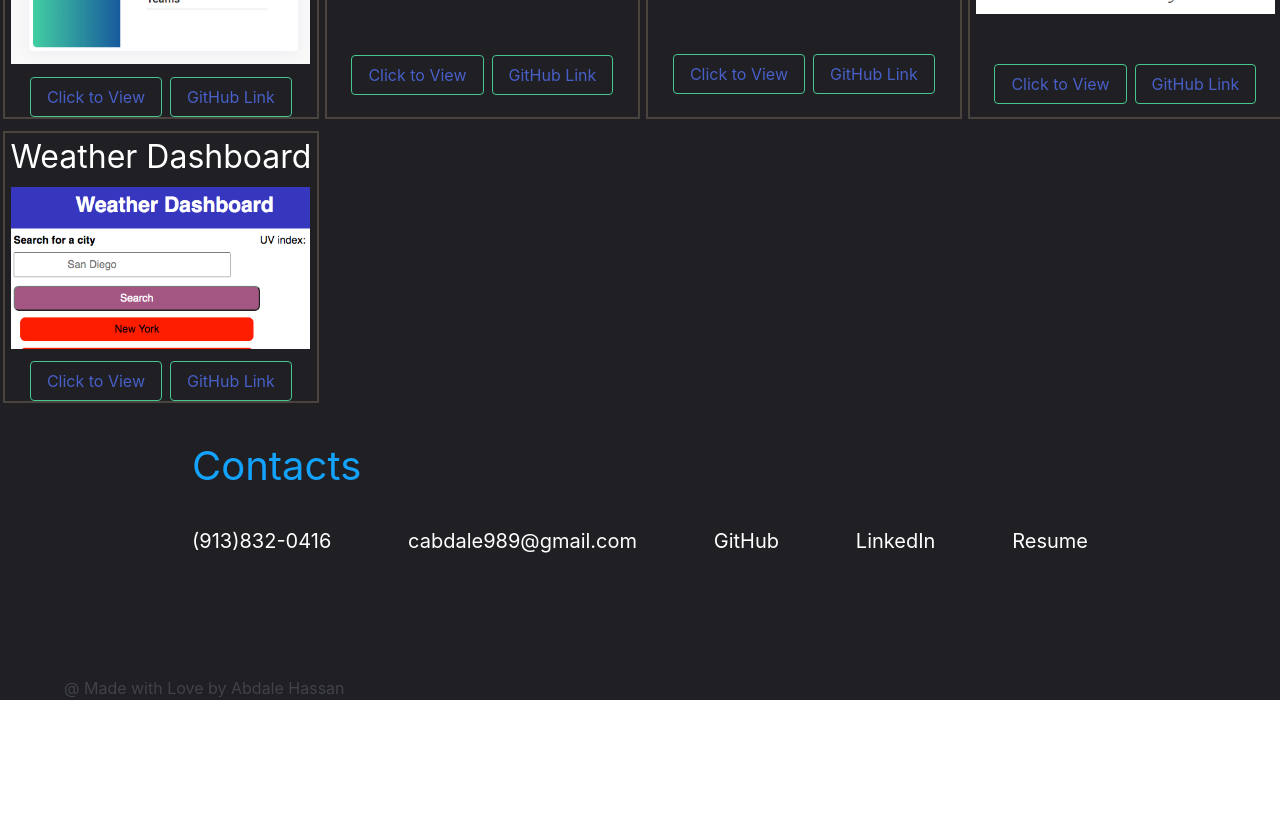
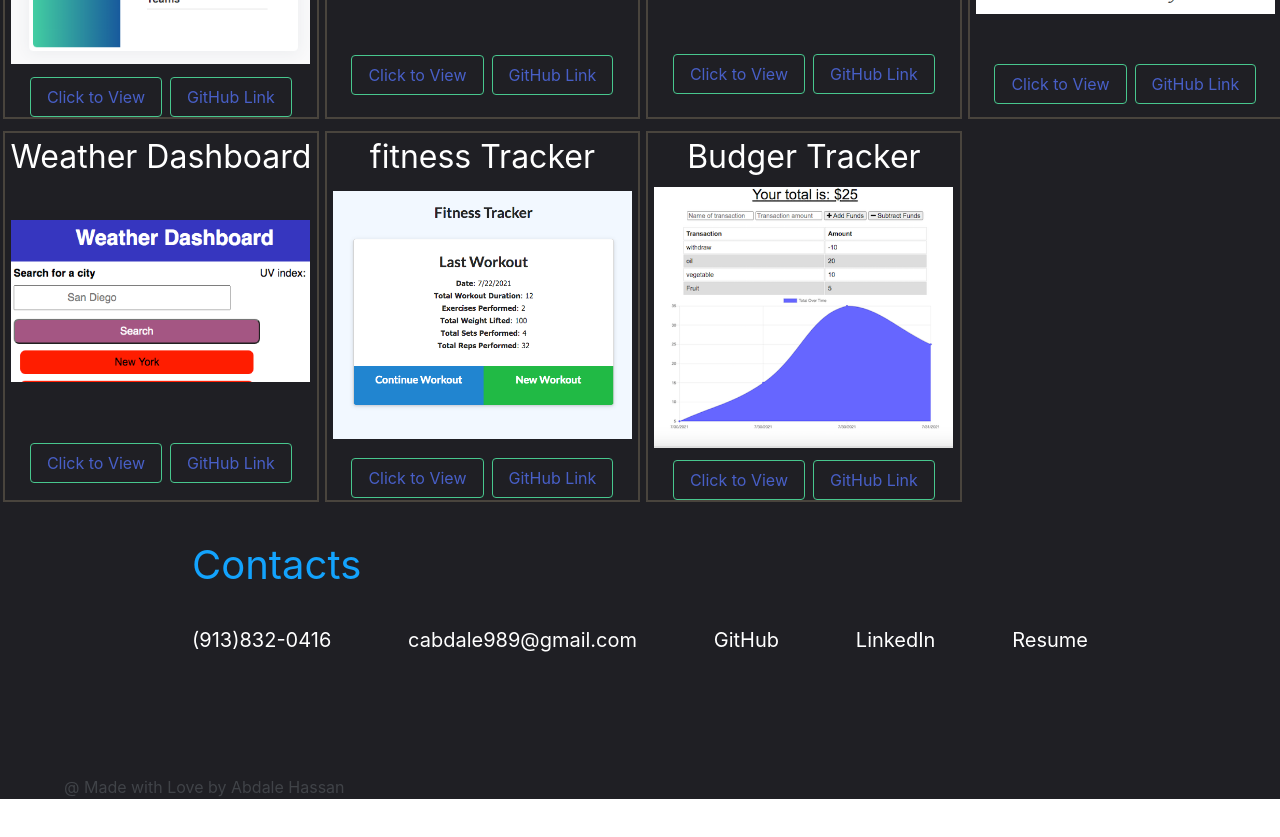
Before and after one commit to Abdale88/15_React_Portfolio, a React (Create React App) app in the folder react-portfolio/: page / in a window 1280 px wide. Shown: the part 1340-2177 px from the top of the page. Before the commit the page ends 2100 px from the top, so only its background shows below. Built offline with nearby package versions, Linux system fonts and the light colour scheme.

Commit message:
add two more projects

```diff
--- a/react-portfolio/src/components/Project.js
+++ b/react-portfolio/src/components/Project.js
@@ -7,6 +7,9 @@ import schedule from '../images/schedule.gif'
 import Weather from '../images/Weather.png'
 import project1 from '../images/project1.png'
 import resume from '../images/Resume1.pdf'
+import fitness_tracker from '../images/fitness_tracker.png'
+import budget_tracker from '../images/budget_tracker.png'
+
 
 function Project() {
   return (<div>
@@ -57,6 +60,24 @@ function Project() {
           <button class="button is-success is-outlined"><a href="https://github.com/Abdale88/06_Weather_Dashboard" target="_blank">GitHub Link</a></button>
        </div>
       </figure>
+
+      <figure>
+        <h2 class="is-size-3 has-text-white">fitness Tracker</h2>
+        <a href="https://workout-tracker-db.herokuapp.com/" target="_blank"><img src={fitness_tracker} alt="Weather dashboard"/></a>
+        <div class="buttons is-centered">
+          <button class="button is-success is-outlined"><a href="https://workout-tracker-db.herokuapp.com/" target="_blank">Click to View</a></button>
+          <button class="button is-success is-outlined"><a href="https://github.com/Abdale88/13_Workout_Tracker" target="_blank">GitHub Link</a></button>
+       </div>
+      </figure>
+
+      <figure>
+        <h2 class="is-size-3 has-text-white">Budger Tracker</h2>
+        <a href="https://db-budget-tracker.herokuapp.com/" target="_blank"><img src={budget_tracker} alt="Weather dashboard"/></a>
+        <div class="buttons is-centered">
+          <button class="button is-success is-outlined"><a href="https://db-budget-tracker.herokuapp.com/" target="_blank">Click to View</a></button>
+          <button class="button is-success is-outlined"><a href="https://github.com/Abdale88/14_Budget_Tracker" target="_blank">GitHub Link</a></button>
+       </div>
+      </figure>
     </div>
 
     <div class="whatIDo">
```
Also changed, not shown: react-portfolio/src/images/budget_tracker.png (added), react-portfolio/src/images/fitness_tracker.png (added).
